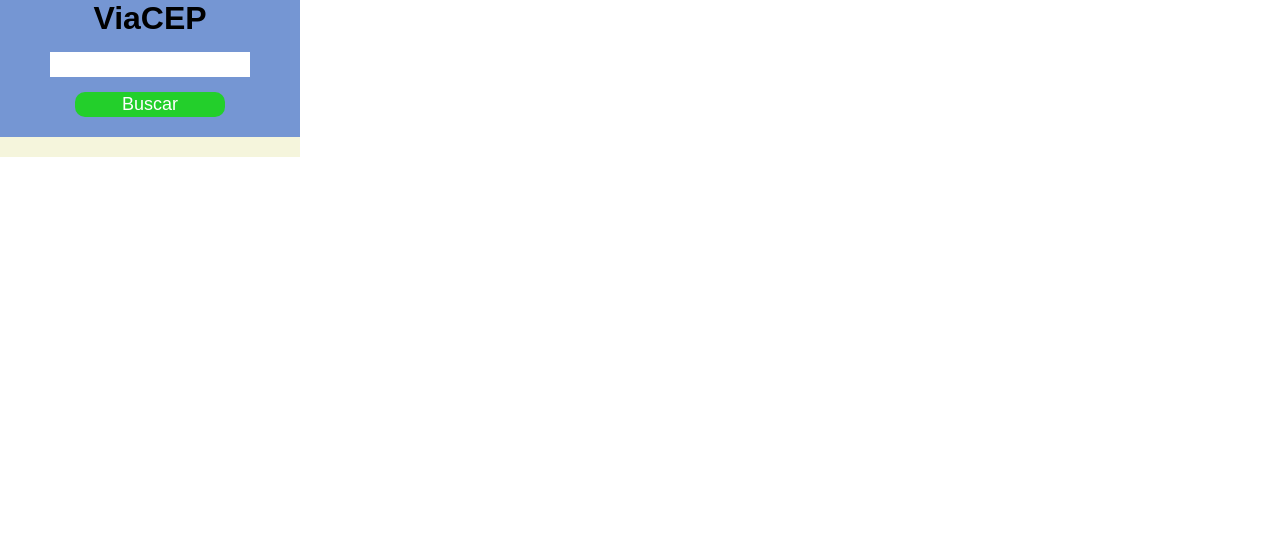
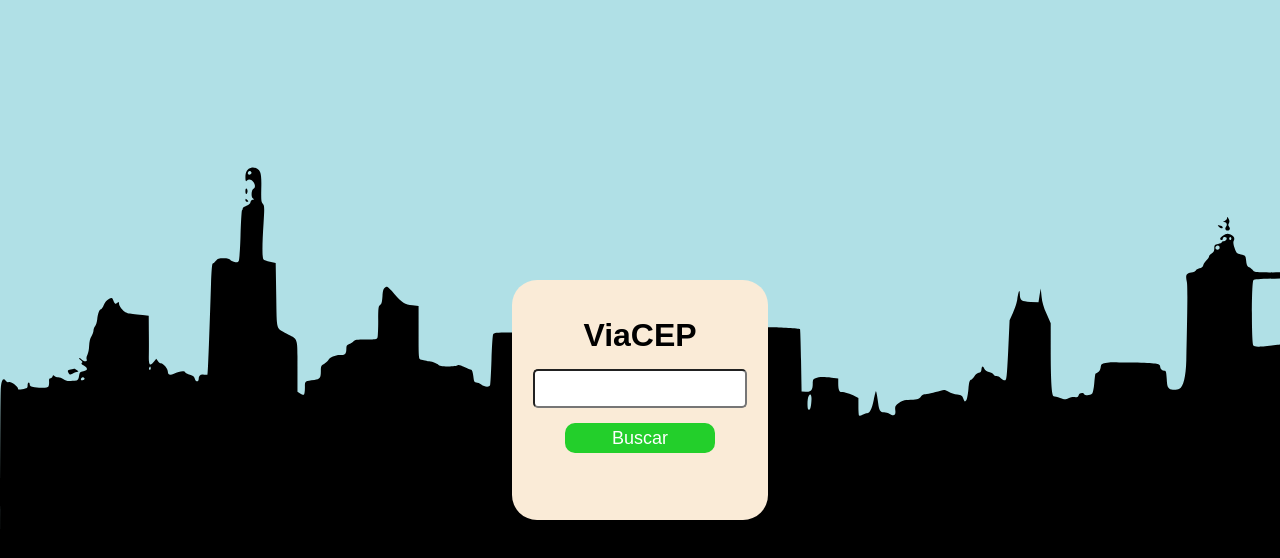
Before and after one commit to nattanslobato/viaCEP, a plain HTML site: page index.html in a window 1280 px wide. Drawn offline with Linux system fonts and the light colour scheme.

Commit message:
feat: adding new styling.

```diff
--- a/index.html
+++ b/index.html
@@ -12,13 +12,17 @@
 <body>
 
     <div id="container">
-        <h1>ViaCEP
-        </h1>
-        <input type="text" id="cep" maxlength="8">
-        <button onclick="buscarEndereco()">Buscar</button>
+        <div id="bloco">
+            <h1>ViaCEP
+            </h1>
+            <input type="text" id="cep" maxlength="8">
+            <button onclick="buscarEndereco()">Buscar</button>
+            <div id="resultado">
+            </div>
+        </div>
+
     </div>
-    <div id="resultado">
-    </div>
+
 
 
     <script src="script.js"></script>
--- a/script.js
+++ b/script.js
@@ -14,7 +14,10 @@
 const mostrarDados = (data) => {
   let resultado = document.querySelector("#resultado");
   if(data.erro){
-    alert("CEP não encontrado!!!");
+    resultado.innerHTML =
+    `
+    <h2>CEP não encontrado!!!</h2>
+    `
 
   } else{
     resultado.innerHTML =
--- a/style.css
+++ b/style.css
@@ -5,24 +5,35 @@
 }
 
 #container{
-    width: 300px;
-    height: 50%;
+
+    width: 100%;
+    height: 100vh;
+    background: url(img/imagem.svg);
+    background-size: cover;
+    background-color: #b0e0e6;
+    display: flex;
+    align-items: center;
+    justify-content: center;
+
+}
+#bloco{
+    border-radius: 25px;
+    background-color: antiquewhite;
     display: flex;
     flex-direction: column;
-    background-color: rgb(117, 150, 211);
+    align-items: center;
+    justify-content: center;
+    width: 20vw;
+    height: 30vh;
 
-}
-h1{
-
-    align-self: center;
 }
 
 #container input{
-    align-self: center;
+    border-radius: 5px;
     width: 200px;
     height: 25px;
     margin: 15px;
-    border: none;
+    padding: 5px;
 
 }
 
@@ -32,19 +43,15 @@
     background-color: rgb(35, 207, 43);
     font-size: 18px;
     width: 150px;
-    height: 25px;
-    align-self: center;
+    height: 30px;
+
     cursor: pointer;
     color: white;
     margin-bottom: 20px;
 }
 
 #resultado{
-    width: 280px;
-    background-color: beige;
-    display: flex;
-    flex-direction: column;
-    justify-content: space-between;
+
     font-size: 12px;
-    padding: 10px;
+    padding: 0 10px 10px 10px;
 }
```
Also changed, not shown: img/background.jpg (added), img/imagem.svg (added).
